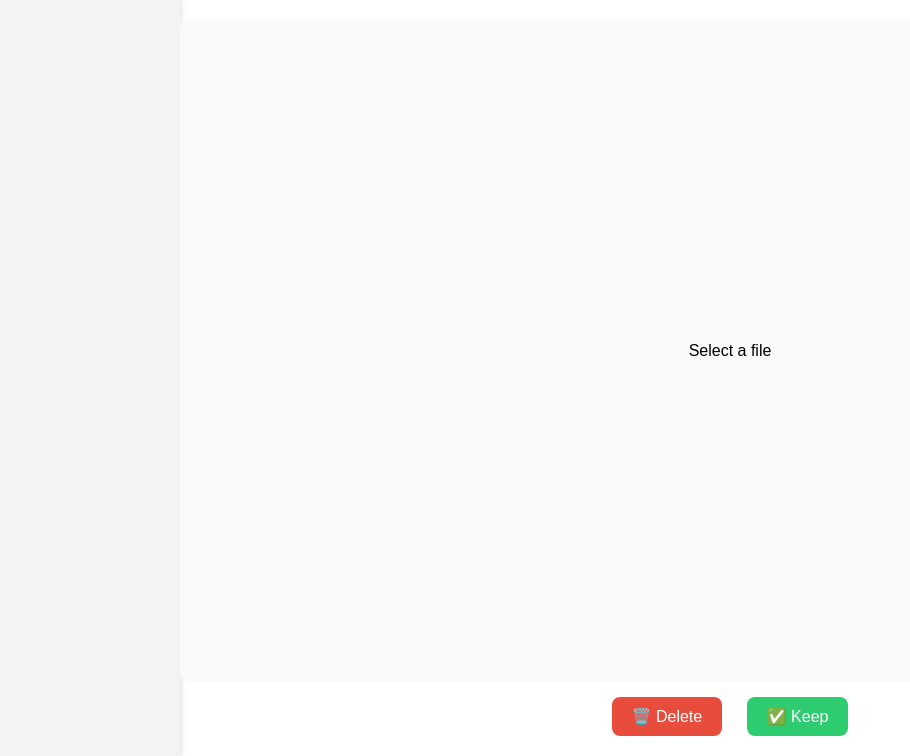
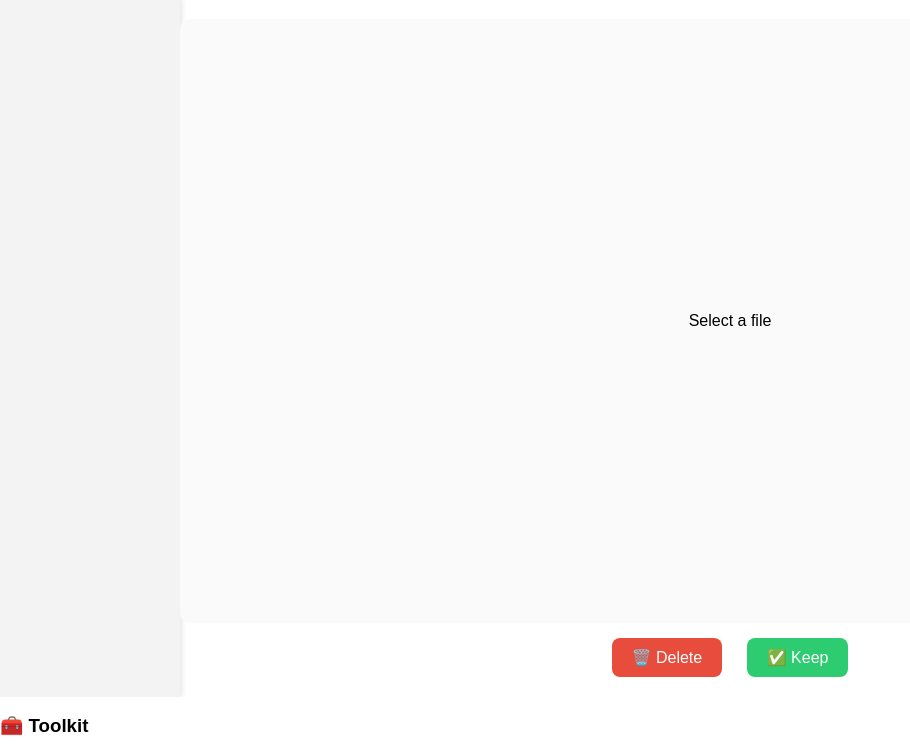
Before and after one commit to HusainBeepBop/media-sorter, a Flask app: page / in a window 1280 px wide. Shown: the part 44-800 px from the top of the page, without its empty margins (0-910 px from the left). Run offline with Flask 3, Linux system fonts and the light colour scheme; data that the repository does not hold is empty.

Commit message:
added toolkit container

```diff
--- a/templates/index.html
+++ b/templates/index.html
@@ -24,7 +24,12 @@
       </div>
     </div>
   </div>
+
   <div id="popup" class="popup"></div>
+
+  <div id="toolkit-box">
+    <h3>🧰 Toolkit</h3>
+  </div>
 
   <script src="/static/js/script.js"></script>
 </body>
```
